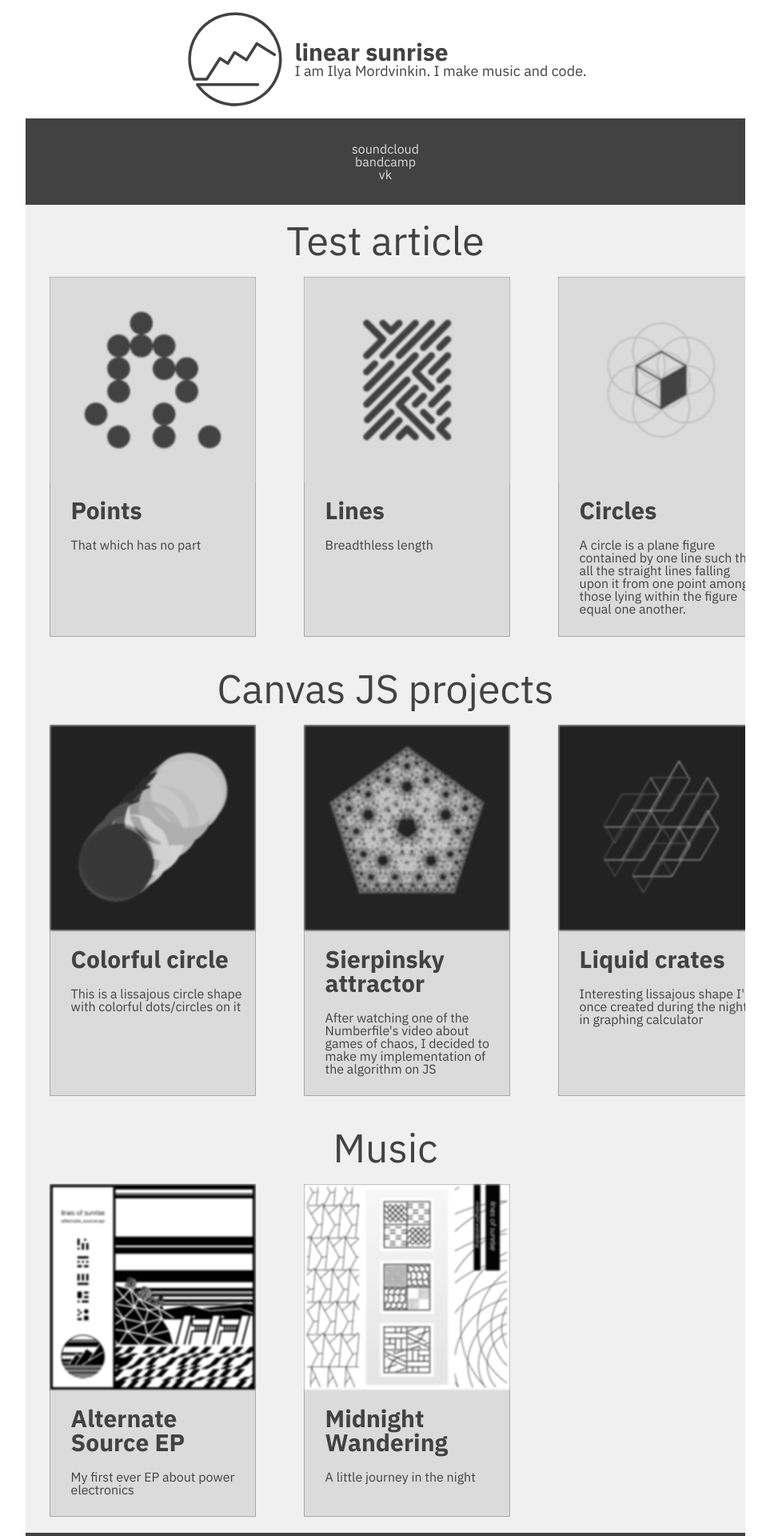
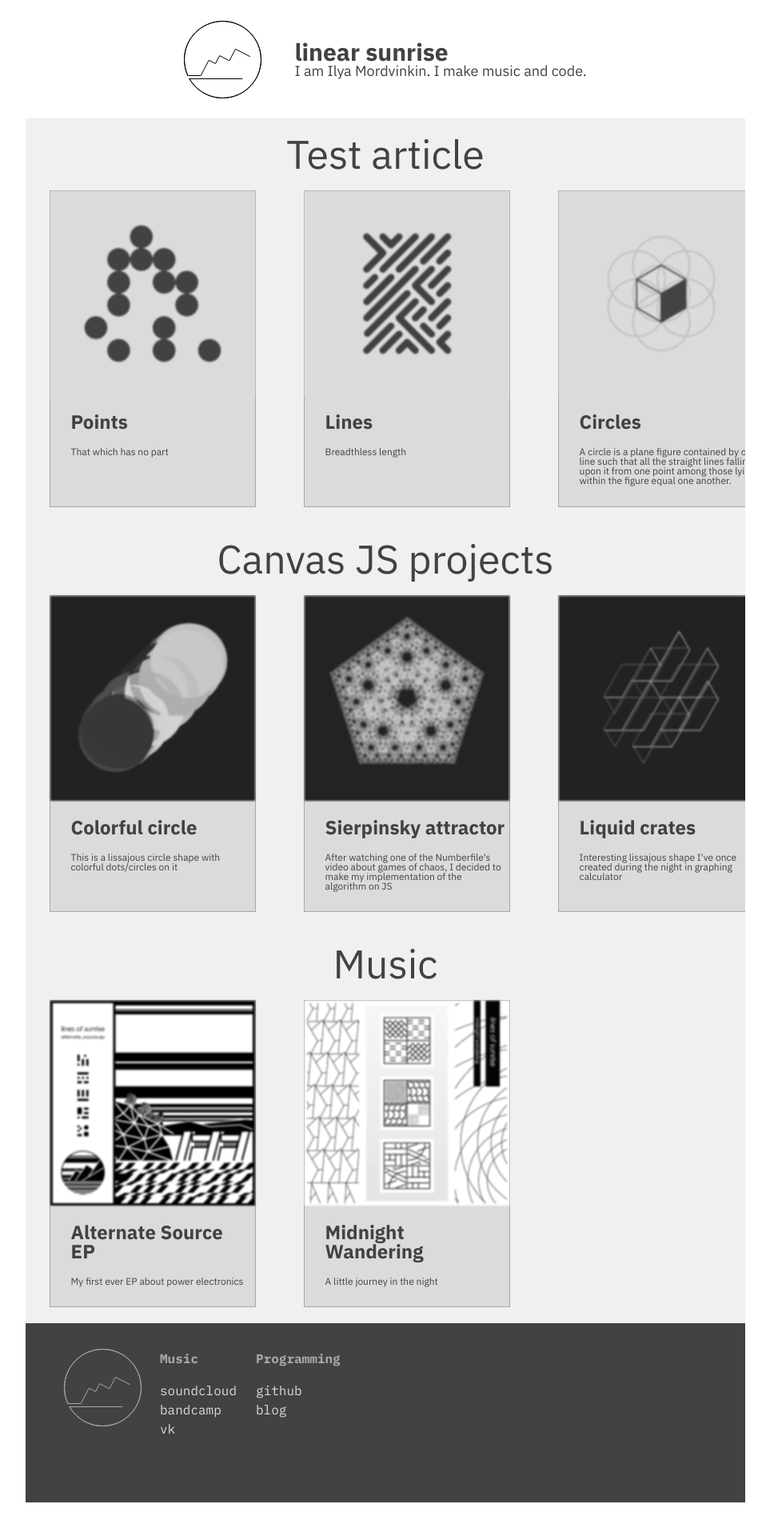
Before and after one commit to linearsunrise/linearsunrise-blog, a React (Vite) app: page / in a window 1280 px wide. Shown: the top 1920 px of the page at 80% size, without its empty margins (158-1121 px from the left). After the commit the page ends 1878 px from the top, so only its background shows below. Built offline with nearby package versions, Linux system fonts and the light colour scheme.

Commit message:
доработаны стили, переместил блок контактов вниз

```diff
--- a/src/components/App/index.jsx
+++ b/src/components/App/index.jsx
@@ -113,7 +113,7 @@ function App() {
       {articles.feed.map((e) => (
         <Feed article={e} key={e.subject} />
       ))}
-      <Footer />
+      <Footer props={articles.header} />
     </div>
   )
 }
--- a/src/components/Card/index.scss
+++ b/src/components/Card/index.scss
@@ -59,8 +59,12 @@
     margin: 8% 2% 10% 10%;
   }
 
+  p {
+    font-size: 3rem;
+  }
+
   &__title {
-    font-size: 30px;
+    font-size: 6rem;
     font-weight: bold;
     margin: 20px 0;
   }
--- a/src/components/Footer/index.jsx
+++ b/src/components/Footer/index.jsx
@@ -1,28 +1,79 @@
 import React, { PureComponent } from 'react'
 import './index.scss'
 
+const programmingLinks = [
+  {
+    link: 'https://github.com/linearsunrise',
+    text: 'github',
+    id: 'b0b731fce107169cc482e16cceec19e3',
+  },
+  {
+    link: 'https://linearsunrise.github.io',
+    text: 'blog',
+    id: '73de6f0b4b49752ad4baec699d0dd707',
+  },
+]
+
 class Footer extends PureComponent {
   render() {
+    const { props } = this.props
     return (
       <div className="footer">
         <div className="footer__info">
           <div className="footer__container">
             <div className="footer__logo">
               <svg
+                width="97"
+                height="97"
+                viewBox="0 0 97 97"
+                fill="none"
                 xmlns="http://www.w3.org/2000/svg"
-                viewBox="0 0 181.42 181.42"
               >
-                <title>linear_sunrise-logo</title>
-                <g id="logo-sunrise" data-name="logo-sunrise">
-                  <path
-                    className="icon-logo footer__logo-path"
-                    d="M131.05,135.81H23.81a80.56,80.56,0,1,0-5.62-9.73H40.38L63.89,89.23l13.88,9L90,78.73,111,92l18.25-29,31.27,19.69"
-                  />
-                </g>
+                <path
+                  d="M82.4838 44.6464L64.4677 35.3018L56.8778 49.9349L44.6537 43.5945L39.5039 53.5232L31.2098 49.2212L21.203 68.514H4.90549M6.95624 72.4824H72.8843M48.5 0.5C75.0097 0.500018 96.5 21.9903 96.5 48.5C96.5 75.0097 75.0097 96.5 48.5 96.5C30.7076 96.5 15.1763 86.8193 6.88579 72.4379H6.9572C15.2415 86.7838 30.7432 96.4382 48.5 96.4382C74.9756 96.4382 96.4382 74.9756 96.4382 48.5C96.4382 22.0245 74.9755 0.561779 48.5 0.56176C22.0244 0.56177 0.56177 22.0244 0.56176 48.5C0.56176 55.6328 2.11949 62.4018 4.91344 68.4852H4.84565C2.0555 62.4006 0.5 55.632 0.5 48.5C0.50001 21.9903 21.9903 0.50001 48.5 0.5Z"
+                  stroke="currentColor"
+                  strokeWidth="1px"
+                  stroke-miterlimit="10"
+                  stroke-linecap="round"
+                  stroke-linejoin="round"
+                />
               </svg>
             </div>
-            <p className="footer__text">linear_sunrise</p>
           </div>
+        </div>
+        <div className="footer__info">
+          <b className="footer__text footer__text--bold">Music</b>
+          <ul className="footer__list">
+            {props.linkedAccounts.map((e) => (
+              <li key={e.link} className="footer__text">
+                <a
+                  href={e.link}
+                  target="_blank"
+                  key={e.id}
+                  className="header__link"
+                >
+                  {e.text}
+                </a>
+              </li>
+            ))}
+          </ul>
+        </div>
+        <div className="footer__info">
+          <b className="footer__text footer__text--bold">Programming</b>
+          <ul className="footer__list">
+            {programmingLinks.map((e) => (
+              <li key={e.link} className="footer__text">
+                <a
+                  href={e.link}
+                  target="_blank"
+                  key={e.id}
+                  className="header__link"
+                >
+                  {e.text}
+                </a>
+              </li>
+            ))}
+          </ul>
         </div>
       </div>
     )
--- a/src/components/Footer/index.scss
+++ b/src/components/Footer/index.scss
@@ -1,34 +1,50 @@
 .footer {
   display: flex;
-  height: 70px;
+  height: 48rem;
   background-color: var(--color-dark);
+  padding: 8rem 12rem 0;
+  gap: 6rem;
+
+  &__text {
+    font-size: 4rem;
+    line-height: 6rem;
+
+    &--bold {
+      font-weight: bold;
+    }
+  }
+
+  &__list {
+    display: flex;
+    flex-direction: column;
+    // gap: 2rem;
+  }
 
   &__info {
     display: flex;
-    margin: auto;
+    flex-direction: column;
+    gap: 4rem;
   }
 
   &__container {
     display: flex;
+    align-items: center;
+    gap: 4rem;
   }
 
   &__logo {
-    height: 24px;
-    width: 24px;
+    height: 24rem;
+    width: 24rem;
+
+    color: var(--color-dimmer-light);
     box-sizing: border-box;
     background-size: cover;
     background-position: center;
   }
 
-  &__logo-path {
-    stroke: var(--color-dimmer-light);
-    stroke-width: 10px;
-  }
-
   &__text {
     color: var(--color-dimmer-light);
     font-family: var(--font-mono);
-    font-size: 20px;
-    margin: auto 0 auto 10px;
+    font-size: 4rem;
   }
 }
--- a/src/components/Header/index.jsx
+++ b/src/components/Header/index.jsx
@@ -8,14 +8,21 @@ class Header extends PureComponent {
       <div className="header">
         <div className="header__container">
           <div className="header__logo">
-            <svg xmlns="http://www.w3.org/2000/svg" viewBox="0 0 181.42 181.42">
-              <title>linear_sunrise-logo</title>
-              <g id="logo-sunrise" data-name="logo-sunrise">
-                <path
-                  className="icon-logo header__logo-path"
-                  d="M131.05,135.81H23.81a80.56,80.56,0,1,0-5.62-9.73H40.38L63.89,89.23l13.88,9L90,78.73,111,92l18.25-29,31.27,19.69"
-                />
-              </g>
+            <svg
+              width="97"
+              height="97"
+              viewBox="0 0 97 97"
+              fill="none"
+              xmlns="http://www.w3.org/2000/svg"
+            >
+              <path
+                d="M82.4838 44.6464L64.4677 35.3018L56.8778 49.9349L44.6537 43.5945L39.5039 53.5232L31.2098 49.2212L21.203 68.514H4.90549M6.95624 72.4824H72.8843M48.5 0.5C75.0097 0.500018 96.5 21.9903 96.5 48.5C96.5 75.0097 75.0097 96.5 48.5 96.5C30.7076 96.5 15.1763 86.8193 6.88579 72.4379H6.9572C15.2415 86.7838 30.7432 96.4382 48.5 96.4382C74.9756 96.4382 96.4382 74.9756 96.4382 48.5C96.4382 22.0245 74.9755 0.561779 48.5 0.56176C22.0244 0.56177 0.56177 22.0244 0.56176 48.5C0.56176 55.6328 2.11949 62.4018 4.91344 68.4852H4.84565C2.0555 62.4006 0.5 55.632 0.5 48.5C0.50001 21.9903 21.9903 0.50001 48.5 0.5Z"
+                stroke="black"
+                stroke-opacity="1"
+                stroke-miterlimit="10"
+                stroke-linecap="round"
+                stroke-linejoin="round"
+              />
             </svg>
           </div>
           <div className="header__general-info">
@@ -23,17 +30,6 @@ class Header extends PureComponent {
             <p>{props.info}</p>
           </div>
         </div>
-        <div className="header__linked-accounts">
-          <ul>
-            {props.linkedAccounts.map((e) => (
-              <li key={e.link}>
-                <a href={e.link} target="_blank" key={e.id} className='header__link'>
-                  {e.text}
-                </a>
-              </li>
-            ))}
-          </ul>
-        </div>
       </div>
     )
   }
--- a/src/components/Header/index.scss
+++ b/src/components/Header/index.scss
@@ -14,7 +14,9 @@
   }
 
   &__logo {
-    display: block;
+    display: flex;
+    align-items: center;
+
     width: 128px;
     height: 128px;
     min-width: 128px;
--- a/src/styles/global.scss
+++ b/src/styles/global.scss
@@ -9,6 +9,8 @@
   --font-sans: 'IBM Plex Sans', sans-serif;
   --font-sans-condensed: 'IBM Plex Sans Condensed', sans-serif;
   --font-serif: 'IBM Plex Serif', serif;
+
+  font-size: 4px;
 }
 
 .icon-logo {
```
